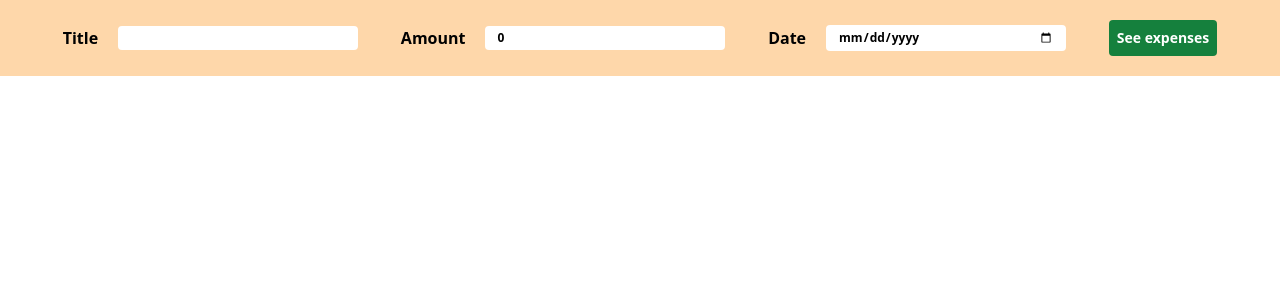
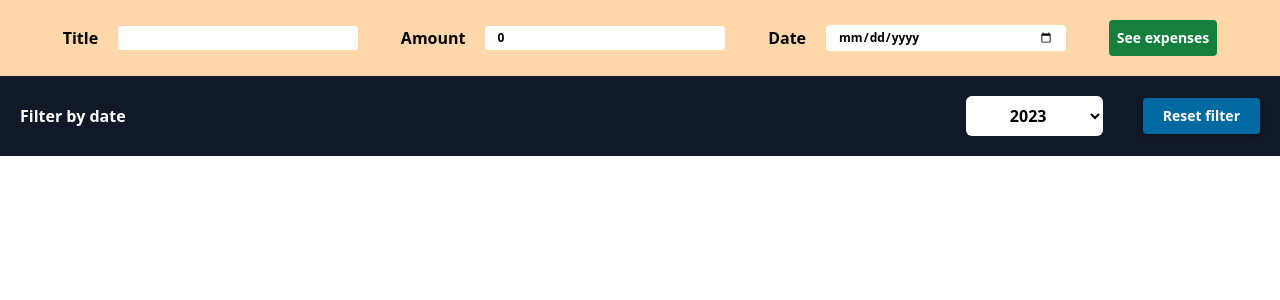
Before and after one commit to Jorge-Ortiz-Mata/01-react-sells-app, a React (Create React App) app: page / in a window 1280 px wide. Shown: the top 300 px of the page. Built offline with nearby package versions, Linux system fonts and the light colour scheme.

Commit message:
Filtering by date.

```diff
--- a/src/App.js
+++ b/src/App.js
@@ -1,31 +1,11 @@
 import { useState } from "react";
 import ExpensesList from "./components/Expenses/ExpensesList";
 import NewExpense from "./components/NewExpense/NewExpense";
+import FilterComponent from "./components/FilterExpenses/FilterComponent";
 
 function App() {
   const [expensesList, setExpensesList] = useState([]);
-
-  // const expenses = [
-  //   {
-  //     id: 'e1',
-  //     title: 'Toilet Paper',
-  //     amount: 94.12,
-  //     date: new Date(2020, 7, 14),
-  //   },
-  //   { id: 'e2', title: 'New TV', amount: 799.49, date: new Date(2021, 2, 12) },
-  //   {
-  //     id: 'e3',
-  //     title: 'Car Insurance',
-  //     amount: 294.67,
-  //     date: new Date(2021, 2, 28),
-  //   },
-  //   {
-  //     id: 'e4',
-  //     title: 'New Desk (Wooden)',
-  //     amount: 450,
-  //     date: new Date(2021, 5, 12),
-  //   },
-  // ];
+  const [filteredExpenses, setFilteredExpenses] = useState([]);
 
   function addExpenseHandler(expense){
     setExpensesList((prevState) => {
@@ -33,10 +13,27 @@ function App() {
     })
   }
 
+  function filterExpenses(yearFiltered){
+    const filterExpenses = expensesList.filter(({expense}) => expense.date.getFullYear() == yearFiltered);
+    console.log('====================================');
+    console.log(filterExpenses);
+    console.log('====================================');
+    setFilteredExpenses(filterExpenses);
+  }
+
+  function resetFilter(){
+    setFilteredExpenses([]);
+  }
+
   return (
     <main className='flex flex-col bg-gray-400'>
       <NewExpense onAddExpense={addExpenseHandler} />
-      <ExpensesList expenses={expensesList} />
+      <FilterComponent onFilterExpenses={filterExpenses} onResetFilter={resetFilter} />
+      {
+        filteredExpenses.length > 0
+        ? <ExpensesList expenses={filteredExpenses} />
+        : <ExpensesList expenses={expensesList} />
+      }
     </main>
   );
 }
--- /dev/null
+++ b/src/components/Common/CustomButton.jsx
@@ -0,0 +1,6 @@
+export default function CustomButton({title, handleClick}) {
+
+  return(
+    <button onClick={() => {handleClick()}} className="bg-sky-700 text-white py-2 px-5 font-semibold text-sm rounded shadow-md">{title}</button>
+  )
+}
--- /dev/null
+++ b/src/components/FilterExpenses/DropDownFilter.jsx
@@ -0,0 +1,24 @@
+import { useState } from "react";
+
+const DropDownFilter = ({handleYearFilter}) => {
+
+  const handleChange = (e) => {
+    const value = e.target.value;
+    handleYearFilter(value);
+  }
+
+  return(
+    <select
+      name="year_filter"
+      id="year_filter"
+      onChange={handleChange}
+      className="py-2 px-10 font-semibold rounded-md bg-white">
+      <option value="2023">2023</option>
+      <option value="2022">2022</option>
+      <option value="2021">2021</option>
+      <option value="2020">2020</option>
+    </select>
+  )
+}
+
+export default DropDownFilter;
--- /dev/null
+++ b/src/components/FilterExpenses/FilterComponent.jsx
@@ -0,0 +1,26 @@
+import TitleFilter from "./TitleFilter";
+import DropDownFilter from "./DropDownFilter";
+import CustomButton from "../Common/CustomButton";
+
+const FilterComponent = ({onFilterExpenses, onResetFilter}) => {
+
+  const onYearFilterHandle = (yearFiltered) => {
+    onFilterExpenses(yearFiltered);
+  }
+
+  const handleButtonClick = () => {
+    onResetFilter();
+  }
+
+  return(
+    <section className="p-5 bg-gray-900 flex flex-row justify-between items-center">
+      <TitleFilter />
+      <div className="flex items-center justify-center gap-10">
+        <DropDownFilter handleYearFilter={onYearFilterHandle} />
+        <CustomButton title='Reset filter' handleClick={handleButtonClick} />
+      </div>
+    </section>
+  )
+}
+
+export default FilterComponent;
--- /dev/null
+++ b/src/components/FilterExpenses/TitleFilter.jsx
@@ -0,0 +1,6 @@
+export default function TitleFilter() {
+
+  return(
+    <h2 className="font-bold text-base text-white">Filter by date</h2>
+  )
+}
```
